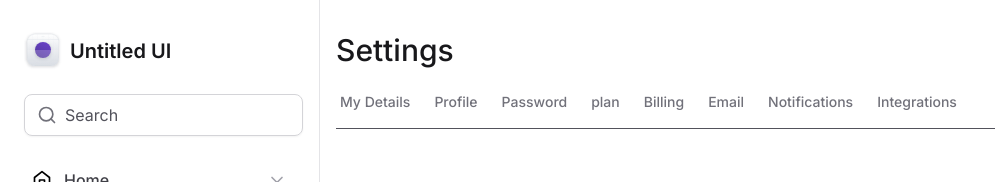
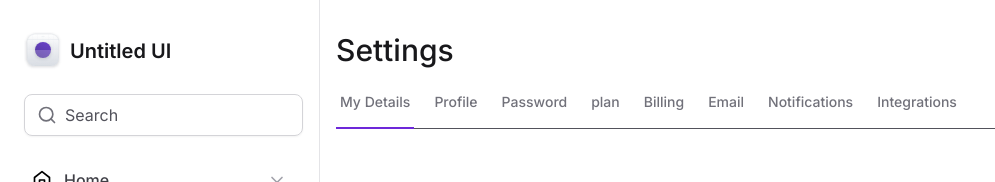
Before and after one commit to ReinaldoARamos/Tailwind, a Next.js app: page / in a window 1280 px wide. Shown: the top 182 px of the page, without its empty margins (0-995 px from the left). Built offline with nearby package versions, Linux system fonts and the light colour scheme.

Commit message:
usando data-state active para poder habilitar o botao quando clicado

```diff
--- a/src/app/components/SettingsTabs/index.tsx
+++ b/src/app/components/SettingsTabs/index.tsx
@@ -5,7 +5,7 @@ export function SettingsTabs() {
   return (
     <Tabs.Root>
       <Tabs.List className="mt-6 flex w-full items-center gap-4  border-b border-zinc-600">
-        <TabItem title="My Details" key={''} value="my-details" />
+        <TabItem title="My Details" key={''} value="my-details" isSelected />
         <TabItem title="Profile" key={''} value="profile" />
         <TabItem title="Password" key={''} value="password" />
         <TabItem title="plan" key={''} value="Plan" />
--- a/src/app/components/SettingsTabs/tabItem.tsx
+++ b/src/app/components/SettingsTabs/tabItem.tsx
@@ -6,13 +6,16 @@ export interface TabItemProps {
   title: string
   isSelected?: boolean
 }
-export function TabItem({ title, value }: TabItemProps) {
+export function TabItem({ title, value, isSelected }: TabItemProps) {
   return (
     <Tabs.Trigger
       value={value}
-      className="px-1 pb-4 text-sm font-medium text-zinc-500 hover:text-violet-700"
+      className="px-1 pb-4 text-sm font-medium text-zinc-500 hover:text-violet-700  relative  data-[state=active]:text-red-500"
     >
       <span>{title}</span>
+      {isSelected && (
+        <div className="absolute left-0 right-0 h-0.5 bg-violet-700  -bottom-px "></div>
+      )}
     </Tabs.Trigger>
   )
 }
```
